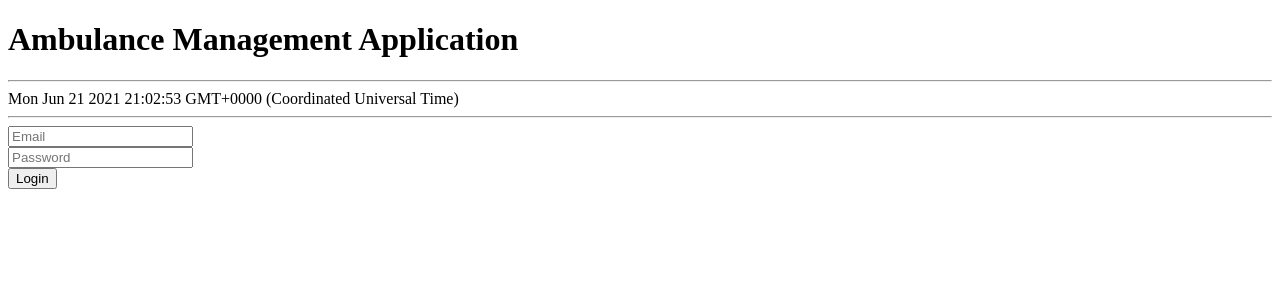
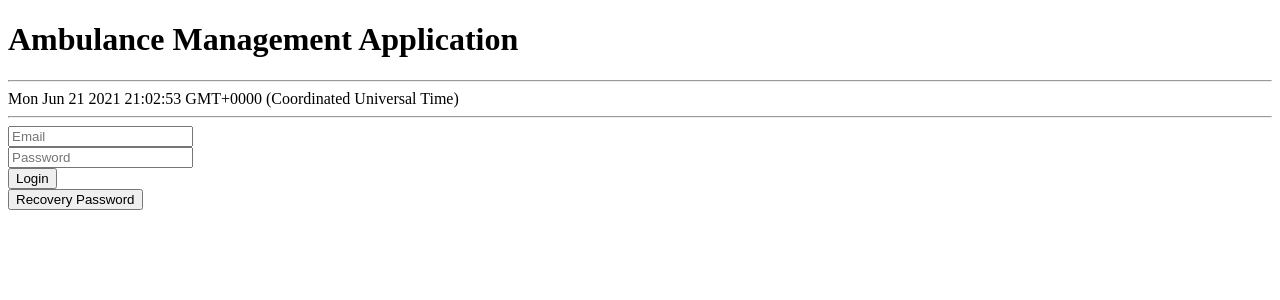
Before and after one commit to vickoman/appAmbulance, an Angular app: page / in a window 1280 px wide. Shown: the top 300 px of the page. Built offline with nearby package versions, Linux system fonts and the light colour scheme.

Commit message:
Task, create custom event to recovery password

```diff
--- a/projects/ambulance/src/app/app.component.html
+++ b/projects/ambulance/src/app/app.component.html
@@ -2,4 +2,4 @@
 <hr>
 {{ currentDate}}
 <hr>
-<amb-page-login (onLogin)="login($event)"></amb-page-login>
+<amb-page-login (onLogin)="login($event)" (onRecovery)="recoveryPassword($event)"></amb-page-login>
--- a/projects/ambulance/src/app/app.component.ts
+++ b/projects/ambulance/src/app/app.component.ts
@@ -13,4 +13,8 @@ export class AppComponent {
   login(user: Partial<User>) {
     console.log(user);
   }
+
+  recoveryPassword(email: string) {
+    console.log(email);
+  }
 }
--- a/projects/ambulance/src/app/core/views/pages/page-login/page-login.component.html
+++ b/projects/ambulance/src/app/core/views/pages/page-login/page-login.component.html
@@ -23,4 +23,7 @@
         <input type="password" name="password" id="password" placeholder="Password" #fieldPassword  />
     </div>
     <div><button type="button" (click)="buttonHandler()">Login</button></div>
+    <div>
+        <button type="button" (click)="recoveryHandler()">Recovery Password</button>
+    </div>
 </form>
--- a/projects/ambulance/src/app/core/views/pages/page-login/page-login.component.ts
+++ b/projects/ambulance/src/app/core/views/pages/page-login/page-login.component.ts
@@ -10,6 +10,7 @@ export class PageLoginComponent implements OnInit {
   @ViewChild('fieldEmail') fieldEmail: ElementRef | undefined;
   @ViewChild('fieldPassword') fieldPassword: ElementRef | undefined;
   @Output() onLogin: EventEmitter<Partial<User>> = new EventEmitter<Partial<User>>();
+  @Output() onRecovery: EventEmitter<string> = new EventEmitter<string>();
 
   user: Partial<User> = {};
 
@@ -25,6 +26,12 @@ export class PageLoginComponent implements OnInit {
   buttonHandler() {
     const user: Partial<User> = this.getInputsFromUser();
     this.onLogin.emit(user);
+
+  }
+
+  recoveryHandler() {
+    const user: Partial<User> = this.getInputsFromUser();
+    this.onRecovery.emit(user.email);
   }
 
   ngOnInit(): void {}
```
